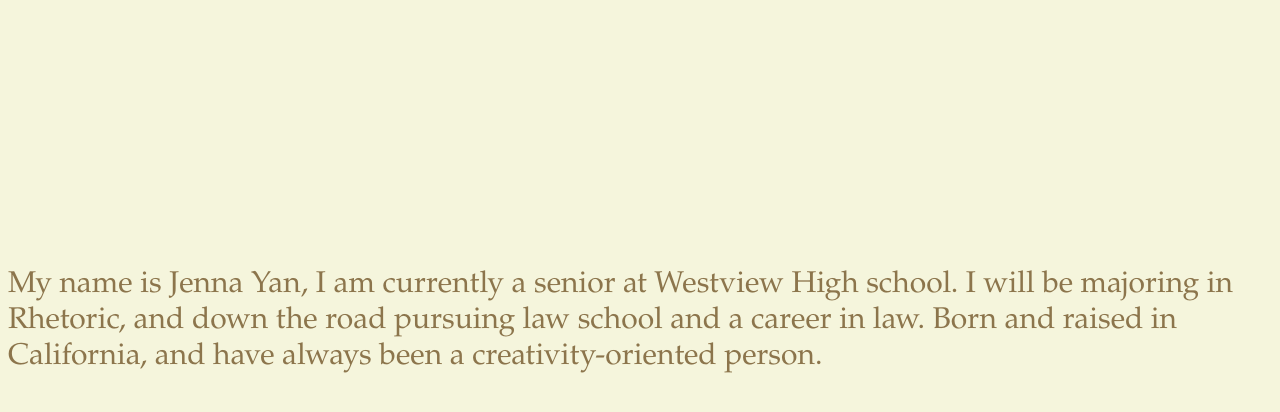
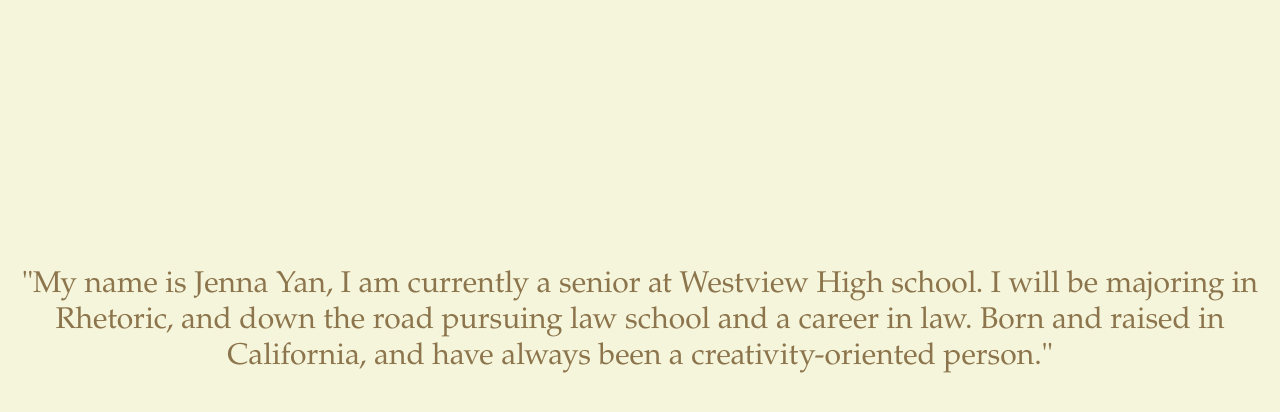
Before and after one commit to WVCS/index-JennaYan, a plain HTML site: page aboutme.html in a window 1280 px wide. Shown: the part 378-790 px from the top of the page. Drawn offline with Linux system fonts and the light colour scheme.

Commit message:
Update aboutme.html

```diff
--- a/aboutme.html
+++ b/aboutme.html
@@ -14,6 +14,7 @@
         </ul>
   <body>
     <h1> About Me </h1>
-    <p> My name is Jenna Yan, I am currently a senior at Westview High school. I will be majoring in Rhetoric, and down the road pursuing law school and a career in law. Born and raised in California, and have always been a creativity-oriented person.
+    <center>
+      <p> "My name is Jenna Yan, I am currently a senior at Westview High school. I will be majoring in Rhetoric, and down the road pursuing law school and a career in law. Born and raised in California, and have always been a creativity-oriented person."
   </body>
 </html>
```
